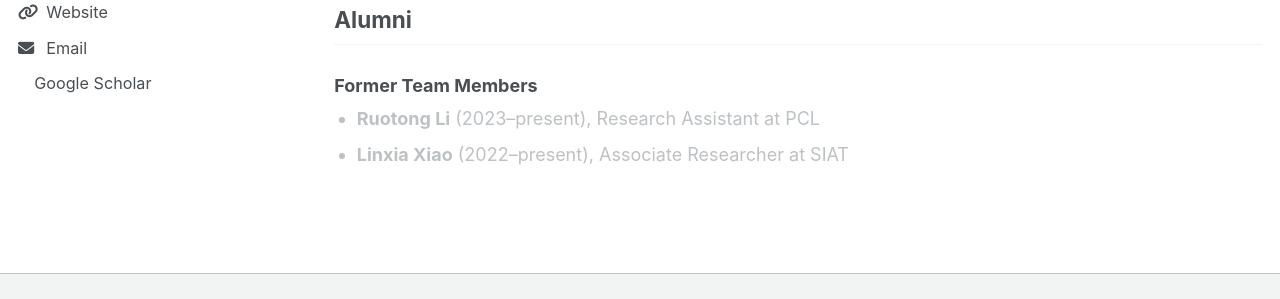
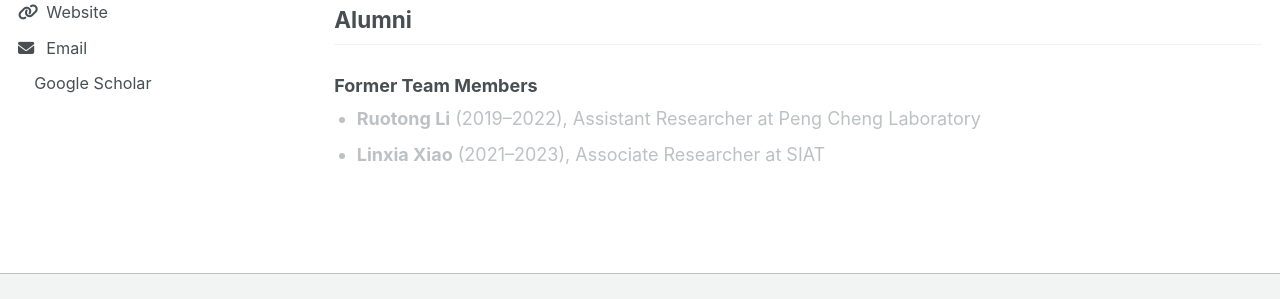
Before and after one commit to WeixinSi/weixinsi.github.io, a Jekyll site: the page built from _pages/team.md, in a window 1280 px wide and 900 px high, scrolled down 1899 px. Shown: the part 516-815 px from the top of the window. Built offline with Jekyll 4.4.1, drawn with Linux system fonts in a browser that asks for light colours; a style sheet for code colours, icons or effects is not loaded.

Commit message:
Correct alumni roles and periods

```diff
--- a/_data/team.yml
+++ b/_data/team.yml
@@ -81,8 +81,8 @@ alumni:
       title: "Former Team Members"
       members:
         - name: "Ruotong Li"
-          period: "2023–present"
-          current: "Research Assistant at PCL"
+          period: "2019–2022"
+          current: "Assistant Researcher at Peng Cheng Laboratory"
         - name: "Linxia Xiao"
-          period: "2022–present"
+          period: "2021–2023"
           current: "Associate Researcher at SIAT"
```
Also changed, not shown: 1 other file.
